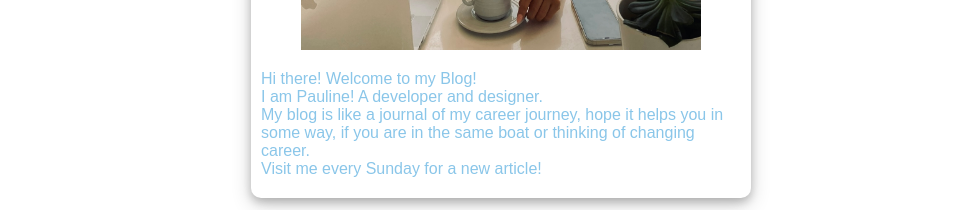
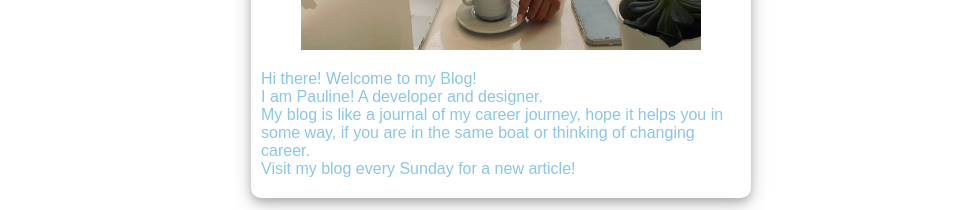
Before and after one commit to paulinemarg/myBlog, a React (Create React App) app: page /about in a window 1280 px wide. Shown: the part 587-797 px from the top of the page, without its empty margins (139-1103 px from the left). Built offline with nearby package versions, Linux system fonts and the light colour scheme; the HTML template or start-up script is replaced by a standard one.

Commit message:
corrected typo

```diff
--- a/src/components/pages/About.jsx
+++ b/src/components/pages/About.jsx
@@ -11,7 +11,7 @@ export default function About() {
           <p>Hi there! Welcome to my Blog!<br></br>
           I am Pauline! A developer and designer.<br></br>
           My blog is like a journal of my career journey, hope it helps you in some way, if you are in the same boat or thinking of changing career.<br></br>
-          Visit me every Sunday for a new article!
+          Visit my blog every Sunday for a new article!
           </p>
         </div>
       </div>
```
